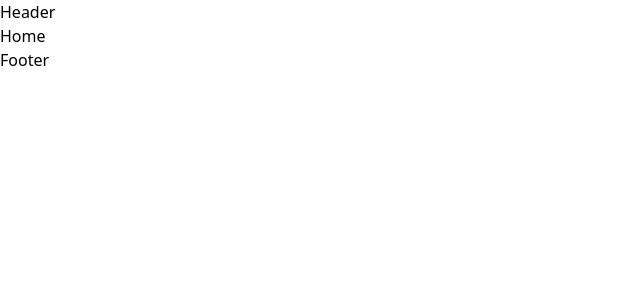
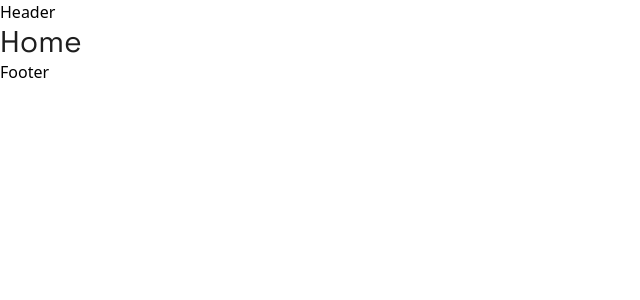
Before and after one commit to Mdsakib999/Logistics-development-M-5, a React (Vite) app: page / in a window 1280 px wide. Shown: the top 300 px of the page, without its empty margins (0-640 px from the left). Built offline with nearby package versions, Linux system fonts and the light colour scheme.

Commit message:
color, typography customization in tailwind and container set up done for uniform layout

```diff
--- a/src/components/layout/Container.jsx
+++ b/src/components/layout/Container.jsx
@@ -0,0 +1,7 @@
+export default function Container({ children, className }){
+return (
+<div className={"mx-auto px-6 max-w-[1140px] " + (className || '')}>
+{children}
+</div>
+)
+}
--- a/src/index.css
+++ b/src/index.css
@@ -1 +1,8 @@
+@import url("https://fonts.googleapis.com/css2?family=DM+Sans:ital,opsz,wght@0,9..40,100..1000;1,9..40,100..1000&family=Space+Grotesk:wght@300..700&display=swap");
 @import "tailwindcss";
+@theme {
+  --color-primary: #1e1e1e;
+  --color-secondary: #e5f67c;
+  --font-heading: "Space Grotesk", sans-serif;
+  --font-text: "DM Sans", sans-serif;
+}
--- a/src/pages/Home.jsx
+++ b/src/pages/Home.jsx
@@ -1,7 +1,7 @@
-import React from 'react'
-
 export default function Home() {
   return (
-    <div>Home</div>
-  )
+    <div>
+      <h1 className="text-3xl font-heading text-primary">Home</h1>
+    </div>
+  );
 }
```
